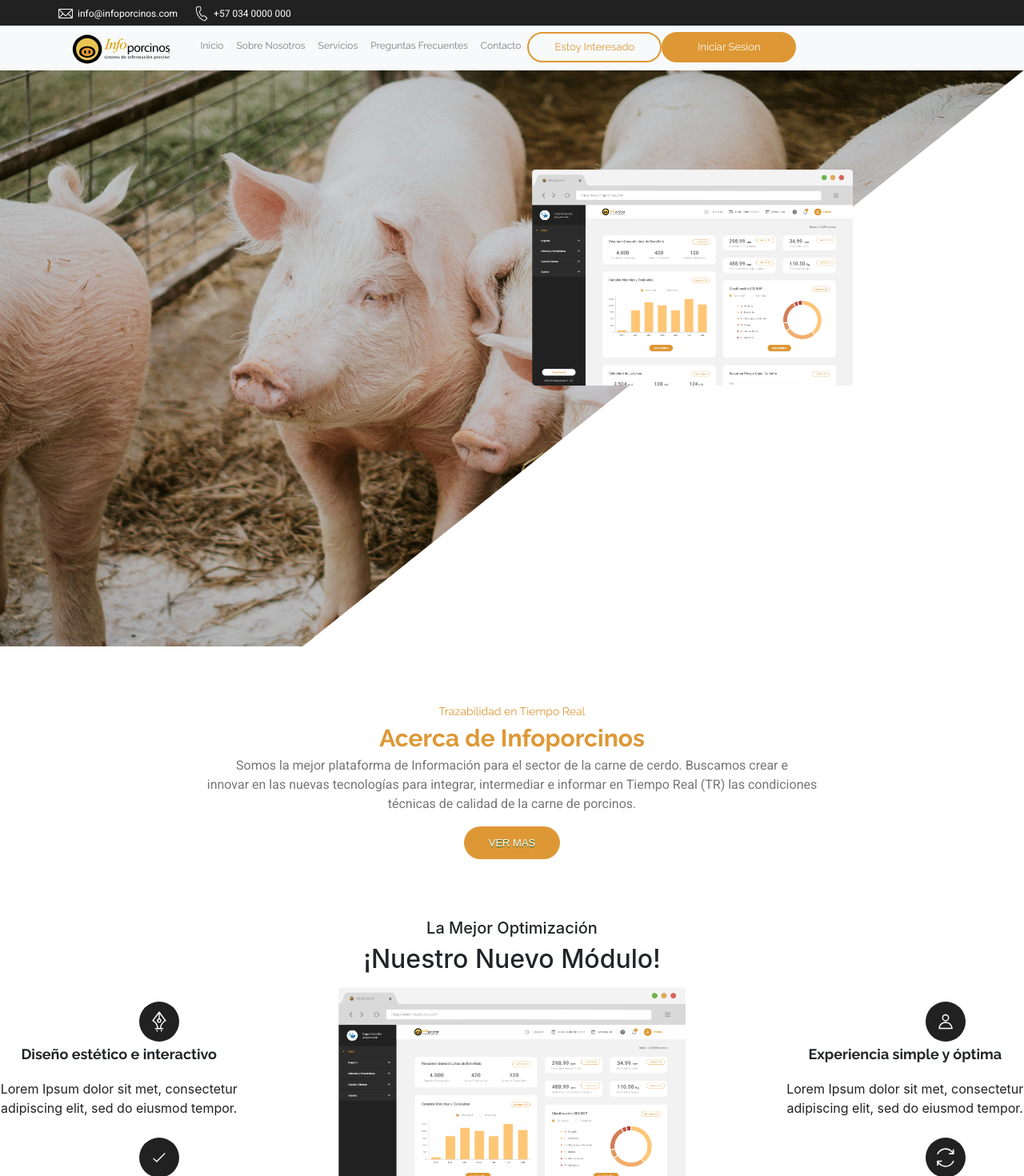
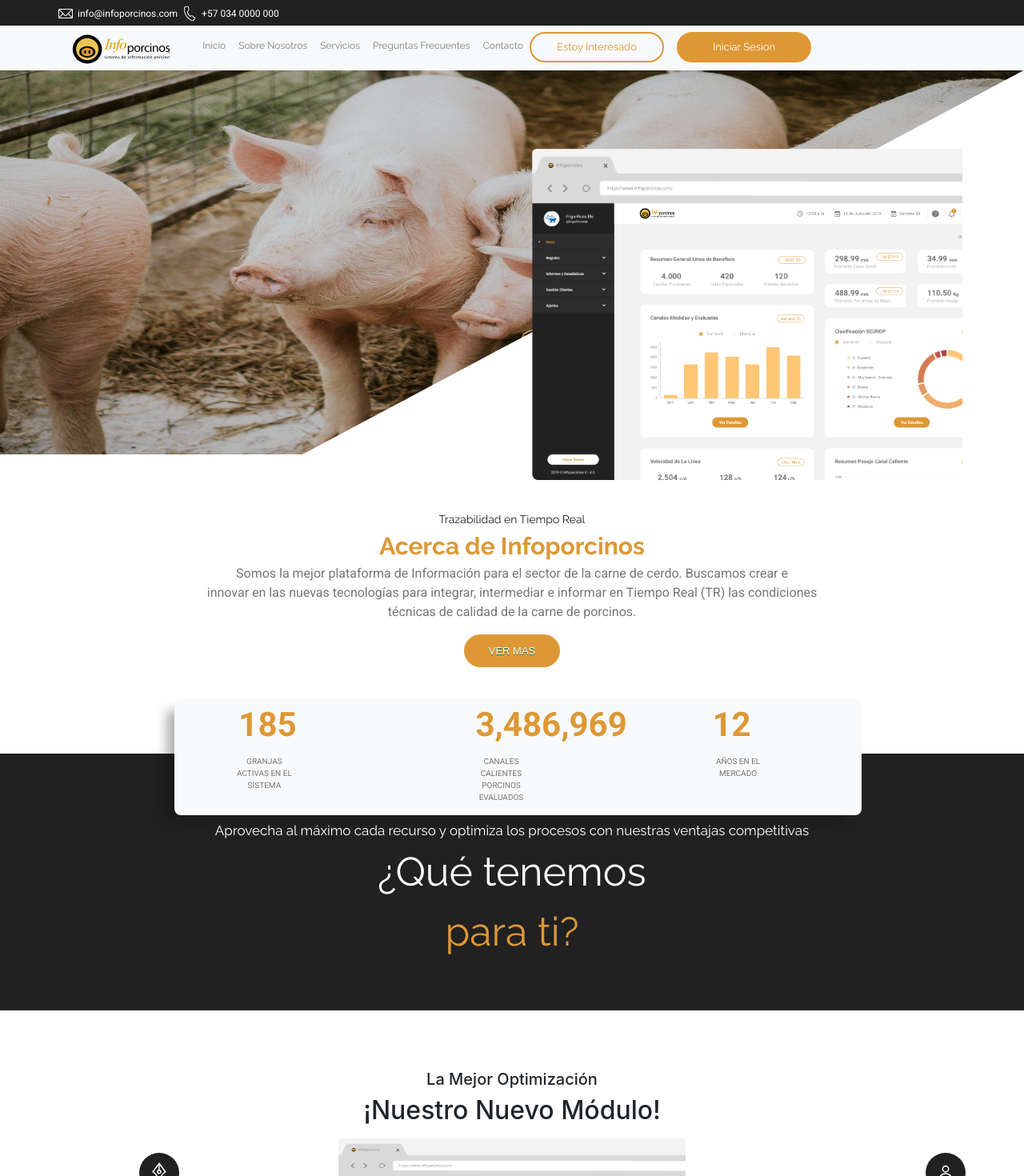
Before and after one commit to repositoriosmv/Inicio_Infoporcinos, a React (Create React App) app: page / in a window 1280 px wide. Shown: the top 1470 px of the page at 80% size. Built offline with nearby package versions, Linux system fonts and the light colour scheme.

Commit message:
cambios 5 de agosto

```diff
--- a/src/App.js
+++ b/src/App.js
@@ -72,6 +72,60 @@ class App extends React.Component {
             </Col>
 
           </Row>
+
+
+ <Row>
+<Col xs="12" md="2">
+ </Col>
+
+  <Col xs="12" md="8">
+
+    <div className="MediumRow">
+   <Row>
+<Col xs="12" md="4">
+<div className="text10">185</div>
+<div className="text11">GRANJAS ACTIVAS EN EL SISTEMA</div>
+</Col>
+
+<Col xs="12" md="4">
+<div className="text10">3,486,969</div>
+<div className="text11">CANALES CALIENTES<br />PORCINOS EVALUADOS</div>
+
+</Col >
+
+<Col  xs="12" md="4">
+<div className="text10">12</div>
+<div className="text11">AÑOS EN EL MERCADO</div>
+</Col>
+</Row>
+
+    </div>
+
+
+  </Col>
+
+  <Col xs="12" md="2">
+  </Col>
+
+</Row>
+
+
+<Row className="BlackRow">
+
+<Col xs="12" md="2">
+ </Col>
+
+  <Col xs="12" md="8">
+
+          <div className="text16"> Aprovecha al máximo cada recurso y optimiza los procesos con nuestras ventajas competitivas </div>
+          <div className="text17"> ¿Qué tenemos </div>
+          <div className="text18"> para ti? </div>
+  </Col>
+
+  <Col xs="12" md="2">
+  </Col>
+
+</Row>
 
 
           <div className="full-container text-center">
@@ -150,7 +204,6 @@ class App extends React.Component {
 
               </div>
 
-
             </div>
 
           </div>
--- a/src/components/menu.js
+++ b/src/components/menu.js
@@ -23,7 +23,7 @@ class NavbarTest extends React.Component {
                             <span className="text-header">info@infoporcinos.com</span>
 
                             </Col>
-                        <Col sm="10">
+                        <Col sm="15">
                             <img  className="iconsheader" src={phoneinfo} />
                             <span className="text-header">+57 034 0000 000</span>
 
--- a/src/components/whitemenu.js
+++ b/src/components/whitemenu.js
@@ -41,6 +41,7 @@ class WhiteMenu extends React.Component {
                                         <Nav.Link href="#home">Preguntas Frecuentes</Nav.Link>
                                         <Nav.Link href="#home">Contacto</Nav.Link>
                                         <Button className="einteresado">Estoy Interesado</Button>
+                                        <Nav.Link href="#home"></Nav.Link>
                                         <Button className="iniciarses">Iniciar Sesion</Button>
 
                                         </div>
--- a/src/css/content-style.css
+++ b/src/css/content-style.css
@@ -251,6 +251,7 @@
 }
 
 
+
 .iniciarses
 {
     background-color: #DD9835;
@@ -291,29 +292,39 @@
 
     width:100%;
     /* clip-path: polygon(0 0, 0% 142%, 100% 0); */
-    height: 90vh;
+    height: 60vh;
     display: inline-block;
 
 
 }
 
-@media only screen and (min-width: 414px)
+@media only screen and (min-width: 0px)
 
 {
     .pigsinicio
     {
         clip-path: none;
     }
+
+    .Buttons
+    {
+        display: inline-block;
+    }
 }
 
 
-@media only screen
+@media only screen and (min-width: 991px)
 
-and (min-width : 1224px) {
+{
 
     .pigsinicio
     {
         clip-path:  polygon(0 0, 0% 142%, 100% 0);
+    }
+
+    .Buttons
+    {
+        display: inline-flex;
     }
 
 }
@@ -321,7 +332,7 @@ and (min-width : 1224px) {
 
 @media only screen
 
-and (min-width : 320px)
+and (min-width : 0px)
 {
     .desktopp
     {
@@ -337,16 +348,17 @@ and (min-width : 320px)
 
 @media only screen
 
-and (min-width : 1224px) {
+and (min-width : 991px) {
 
     .desktopp
     {
         position: absolute;
         margin-left: -615px;
         width: -1px;
-        height: 270px;
-        margin-top: 124px;
+        height: 414px;
+        margin-top: 98px;
         opacity: 5;
+
     }
 
 }
@@ -368,7 +380,7 @@ and (min-width : 1224px) {
 
 }
 
-@media only screen and (min-width: 414px)
+@media only screen and (min-width: 360px)
 
 {
     .t1
@@ -413,7 +425,7 @@ and (min-width : 1224px) {
 
     font-size: 14px;
     font-family: Raleway;
-    color: #DD9835;
+    color: #212121;
     text-align: center;
     margin-top: 71px;
 
@@ -520,23 +532,29 @@ and (min-width : 1224px) {
 
 .text10
 {
-    font-size: 51px;
+    font-size: 42px;
     font-family: Roboto;
     color: #DD9835;
     font-weight: bold;
     width: 82px;
     height: 45px;
+    padding-right: 158px;
+    display: inline-table;
+    text-align: -webkit-center;
+    margin-left: 80px;
 
 
 }
 
 .text11
 {
-    font-size: 50px;
+    font-size: 10px;
     font-family: Roboto;
-
-    color: #DD9835;
-    font-weight: bold;
+    color: #767676;
+    display: inline-table;
+    padding-right: 112px;
+    text-align: center;
+    margin-left: 70px;
 
 
 }
@@ -585,13 +603,13 @@ and (min-width : 1224px) {
 .text16
 {
 
-    font-size: 20px;
+    font-size: 17px;
     font-family: Raleway;
-    margin-left: 462px;
-    margin-top: -313px;
-    display: inline-block;
-    position: absolute;
     color: #FFFFFF;
+    text-align: center;
+    /* padding-bottom: 0px; */
+    /* padding: 0px; */
+    margin-top: 84px;
 
 }
 
@@ -600,11 +618,8 @@ and (min-width : 1224px) {
 
     font-size: 50px;
     font-family: Raleway;
-    margin-left: 647px;
-    margin-top: -269px;
-    display: inline-block;
-    position: absolute;
     color: #FFFFFF;
+    text-align: center;
 
 }
 
@@ -613,11 +628,9 @@ and (min-width : 1224px) {
 
     font-size: 50px;
     font-family: Raleway;
-    margin-left: 996px;
-    margin-top: -269px;
-    display: inline-block;
-    position: absolute;
     color: #DD9835;
+    text-align: center;
+
 
 }
 
@@ -628,11 +641,8 @@ and (min-width : 1224px) {
     background-color: #FFFFFF;
     height: 238px;
     width: 400px;
-    margin-top: -142px;
     display: inline-block;
     position: absolute;
-    margin-left: 230px;
-
 
 }
 
@@ -642,11 +652,7 @@ and (min-width : 1224px) {
     background-color: #FFFFFF;
     height: 238px;
     width: 400px;
-    margin-top: -142px;
-    display: inline-block;
     position: absolute;
-    margin-left: 1232px;
-
 
 }
 
@@ -656,11 +662,7 @@ and (min-width : 1224px) {
     background-color: #FFFFFF;
     height: 238px;
     width: 400px;
-    margin-top: -142px;
-    display: inline-block;
     position: absolute;
-    margin-left: 721px;
-
 
 }
 
@@ -907,3 +909,28 @@ margin-top: 116px;
 height: 555px;
 
 }
+
+
+.MediumRow
+
+{
+
+    background-color: #f8f9fa;
+    text-align: -webkit-left;
+    margin-top: 40px;
+    position: absolute;
+    -webkit-box-shadow: 0px 8px 8px -5px rgba(0,0,0,0.3);
+    -moz-box-shadow: 0px 8px 8px -5px rgba(0,0,0,0.3);
+    box-shadow: -15px 9px 14px -5px rgba(0,0,0,0.3);
+    border-radius: 8px;
+    height: 145px;
+
+}
+
+.BlackRow
+{
+    background-color: #212121;
+    height: 321px;
+    margin-top: 108px;
+
+}
```
Also changed, not shown: src/images/Mockup-Mac.png.
